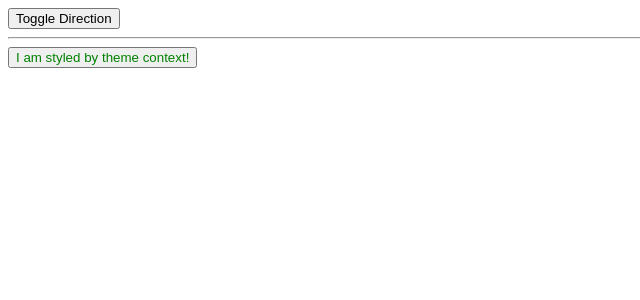
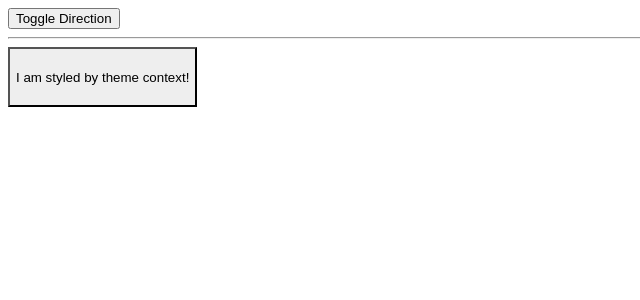
Before and after one commit to travis-hilterbrand/cra-context-theme-demo, a React (Create React App) app: page / in a window 1280 px wide. Shown: the top 300 px of the page, without its empty margins (0-640 px from the left). Built offline with nearby package versions, Linux system fonts and the light colour scheme.

Commit message:
Split ThemedButton out

```diff
--- a/package.json
+++ b/package.json
@@ -8,6 +8,7 @@
     "@testing-library/user-event": "^7.1.2",
     "react": "^16.13.1",
     "react-dom": "^16.13.1",
+    "react-jss": "^10.3.0",
     "react-scripts": "3.4.1"
   },
   "scripts": {
--- a/src/App.js
+++ b/src/App.js
@@ -1,18 +1,8 @@
 import React from "react";
 
 import "./App.css";
-import { createTheme, useTestContext, TestProvider } from "./TestContext";
-
-function ThemedButton() {
-  /*
-    const context = React.useContext(TestContext);
-    console.log("context", context);
-    const contextClass = context && context.theme ? context.theme : undefined;
-    return <button className={contextClass}>I am styled by theme context!</button>;
-  */
-  const testContext = useTestContext();
-  return <button style={{ color: testContext.theme.colors.primary }}>I am styled by theme context!</button>;
-};
+import { createTheme, TestProvider } from "./TestContext";
+import ThemedButton from './ThemedButton';
 
 const myTheme = createTheme({
   colors: {
@@ -31,13 +21,6 @@ function App() {
     }
   };
 
-  /*
-  return (
-    <div className="App">
-      <ThemedButton />
-    </div>
-  );
-*/
   return (
     <TestProvider direction={direction} theme={myTheme}>
       <div className="App">
@@ -47,15 +30,6 @@ function App() {
       </div>
     </TestProvider>
   );
-  /*
-    return (
-      <TestProvider theme={"night"}>
-        <div className="App">
-          <ThemedButton />
-        </div>
-      </TestProvider>
-    );
-  */
 }
 
 export default App;
--- /dev/null
+++ b/src/ThemedButton.js
@@ -0,0 +1,20 @@
+import React from "react";
+import { createUseStyles } from "react-jss";
+
+//import { useTestContext } from "./TestContext";
+
+const useStyles = createUseStyles({
+  button: {
+    background: '#eee',
+    height: 60,
+  },
+});
+
+export default function ThemedButton() {
+  /*
+    const testContext = useTestContext();
+    style={{ color: testContext.theme.colors.primary }}
+  */
+  const classes = useStyles();
+  return <button className={classes.button}>I am styled by theme context!</button>;
+};
```
Also changed, not shown: 1 other file (tests, documents, lock files or other folders).
